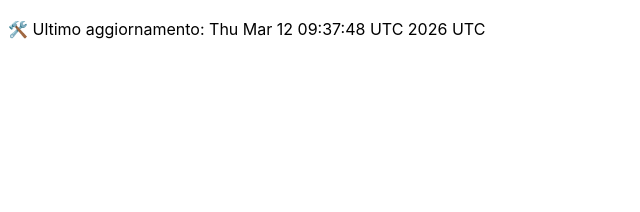
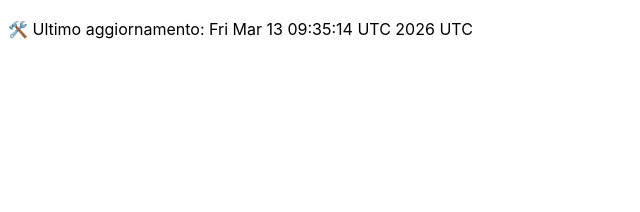
Before and after one commit to DanteTrb/DanteTrb.github.io, a Jekyll site: the page built from badges.md, in a window 1280 px wide. Shown: the top 212 px of the page, without its empty margins (0-640 px from the left). Built offline with Jekyll 4.4.1, drawn with Linux system fonts in a browser that asks for light colours; our own code applies the rules of GitHub Pages for plain Markdown files.

Commit message:
🛠️ Aggiornamento automatico badge

```diff
--- a/badges.md
+++ b/badges.md
@@ -1 +1 @@
-🛠️ Ultimo aggiornamento: Thu Mar 12 09:37:48 UTC 2026 UTC
+🛠️ Ultimo aggiornamento: Fri Mar 13 09:35:14 UTC 2026 UTC
```
